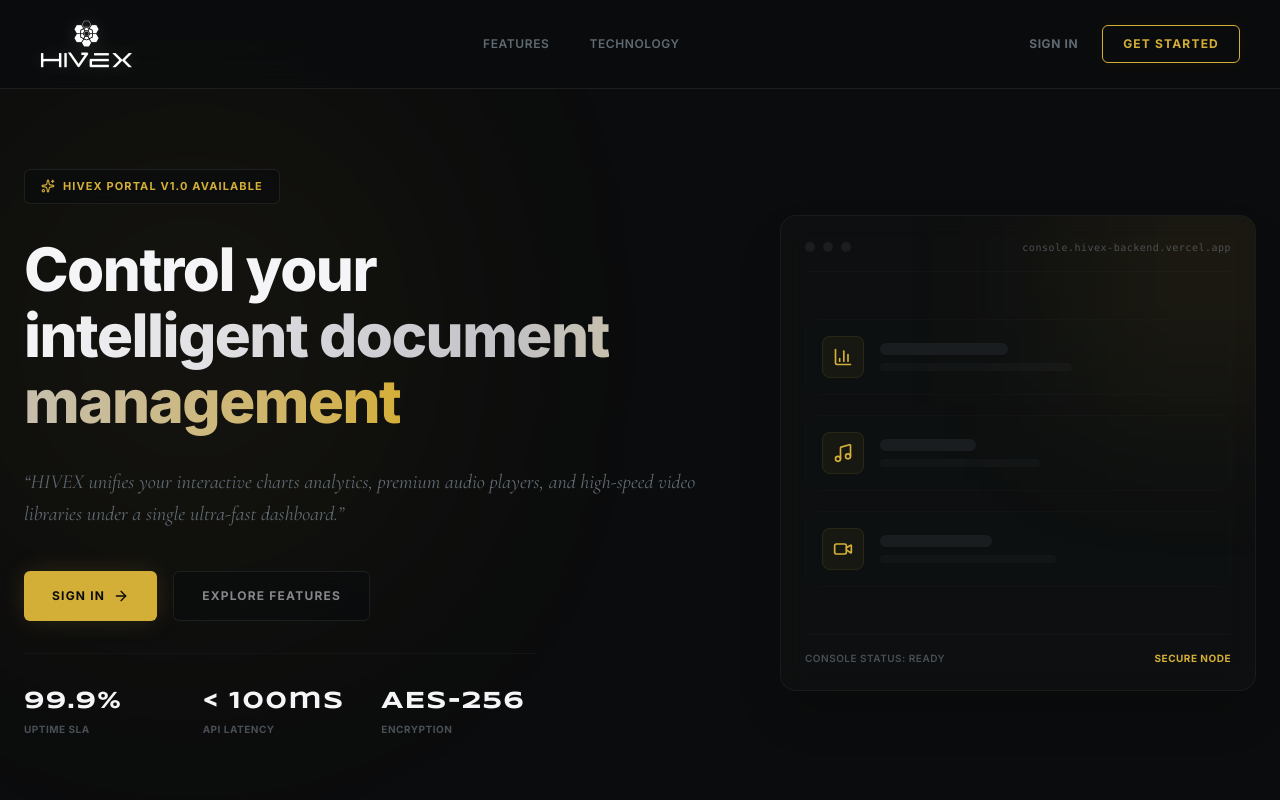
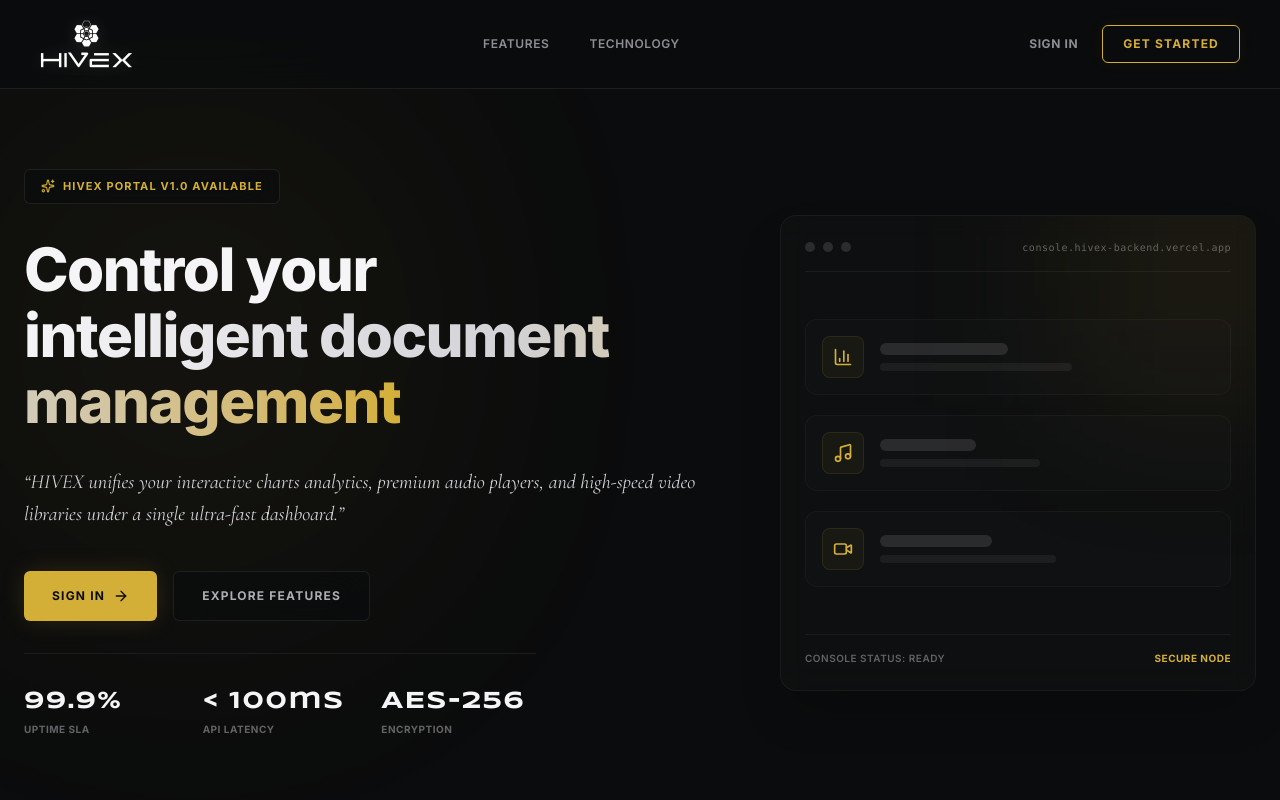
Before and after one commit to kubicatrading/hivex_backend, a Next.js app: page / in a window 1280 px wide. Shown: the top 800 px of the page. Built offline with nearby package versions, Linux system fonts and the light colour scheme.

Commit message:
style: lift typography contrast and paragraph colors to Apple System Dark standards for premium readability

```diff
--- a/app/globals.css
+++ b/app/globals.css
@@ -37,17 +37,17 @@
   --color-input: var(--input);
   --color-ring: var(--ring);
 
-  /* Override Tailwind Zinc color scale with corporate Anthracite greys */
+  /* Override Tailwind Zinc color scale with premium, highly-legible corporate Anthracite greys (Apple System Dark standard) */
   --color-zinc-50: #FAFAFB;
   --color-zinc-100: #F5F5F7;
-  --color-zinc-200: #C2C2C7;
-  --color-zinc-300: #86868B;
-  --color-zinc-400: #606A72;
-  --color-zinc-500: #484F56;
-  --color-zinc-600: #30353A;
-  --color-zinc-700: #24282D;
-  --color-zinc-800: #1B1E21;
-  --color-zinc-900: #121416;
+  --color-zinc-200: #D2D2D7;   /* Light platinum silver for maximum readability (Apple System secondary text) */
+  --color-zinc-300: #AEAEB2;   /* Soft premium white-silver (Apple System tertiary text) */
+  --color-zinc-400: #8E8E93;   /* Visible medium gray for secondary descriptions and labels */
+  --color-zinc-500: #636366;   /* Muted gray for metadata and borders */
+  --color-zinc-600: #48484A;
+  --color-zinc-700: #3A3A3C;
+  --color-zinc-800: #2C2C2E;
+  --color-zinc-900: #1C1C1E;
   --color-zinc-950: #0B0C0D;
 
   /* Override Violet and Purple scales with elegant Champagne Gold scales */
@@ -87,6 +87,10 @@ body {
   font-family: var(--font-sans);
   overflow-x: hidden;
   -webkit-font-smoothing: antialiased;
+}
+
+p {
+  color: var(--color-zinc-200); /* Establece un color por defecto sumamente legible sin forzar la vista */
 }
 
 /* Custom Scrollbar */
```
